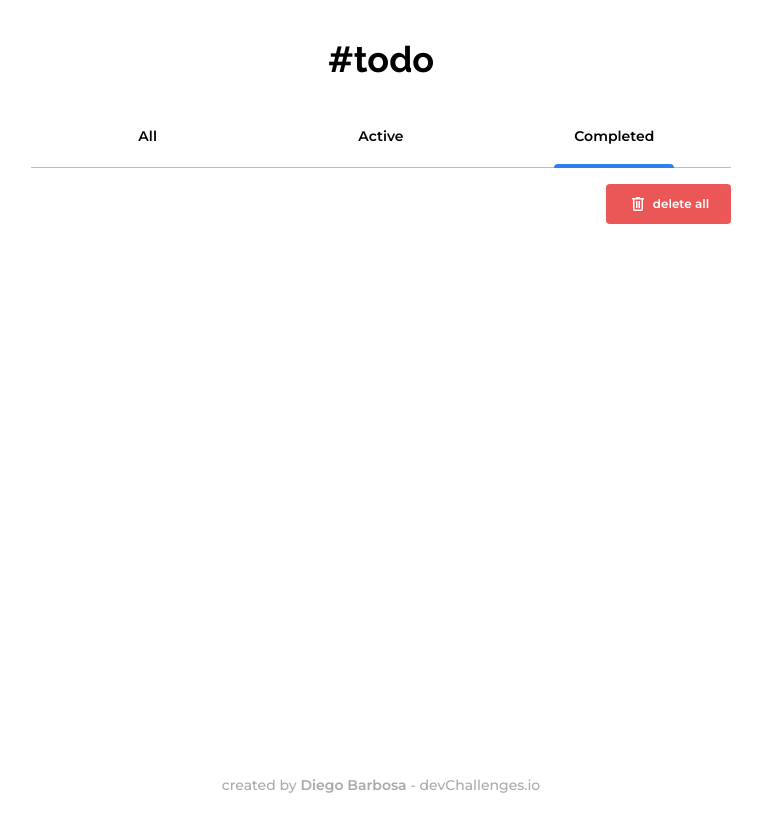
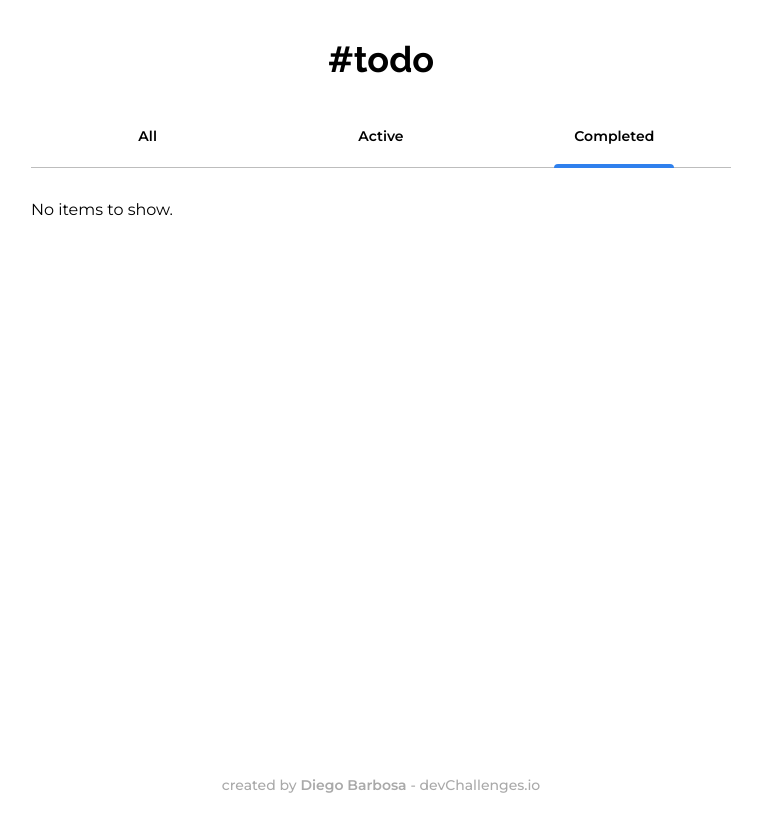
Before and after one commit to barbosadiego/todo-app-challenge, a React (Create React App) app: page /completed in a window 1280 px wide. Shown: the whole page, without its empty margins (259-1021 px from the left). Built offline with nearby package versions, Linux system fonts and the light colour scheme.

Commit message:
add delete method in Button on Completed.jsx

```diff
--- a/src/views/Completed.jsx
+++ b/src/views/Completed.jsx
@@ -5,7 +5,7 @@ import { TaskContext } from '../contexts/taskContext';
 import ShowPage from '../styles/ShowPage';
 
 const Completed = () => {
-  const { tasks } = useContext(TaskContext);
+  const { tasks, setTasks } = useContext(TaskContext);
 
   return (
     <ShowPage>
@@ -13,7 +13,8 @@ const Completed = () => {
         tasks.map((item) => (
           <Item key={item.id} item={item} deleteBtn={true} />
         ))}
-      <Button>
+      {tasks.length > 0 && (
+        <Button onClick={() => setTasks([])}>
           <svg
             xmlns="http://www.w3.org/2000/svg"
             height="20"
@@ -24,6 +25,8 @@ const Completed = () => {
           </svg>
           delete all
         </Button>
+      )}
+      {tasks.length === 0 && <p>No items to show.</p>}
     </ShowPage>
   );
 };
```
Lines whose indentation alone changed are shown as unchanged.
